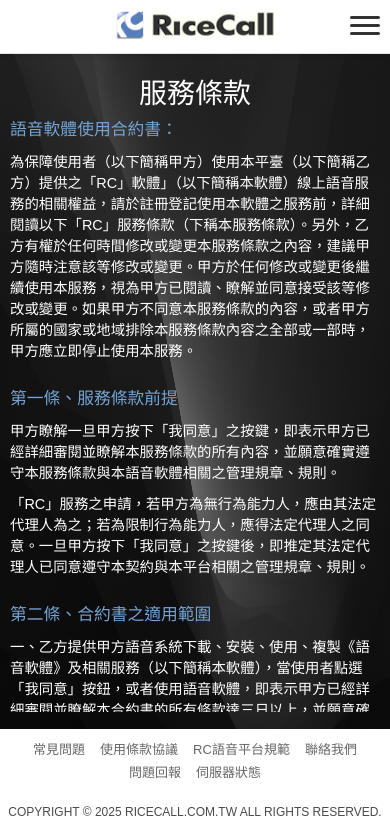
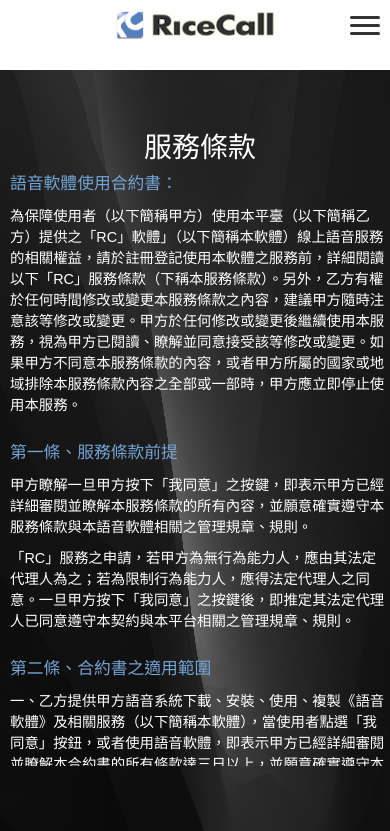
Before and after one commit to cstrikeasia/rc-website, a Next.js app: page /agreement in a window 390 px wide. Shown: the top 831 px of the page. Built offline with nearby package versions, Linux system fonts and the light colour scheme.

Commit message:
fix: mutiple css styles

```diff
--- a/styles/common/content.module.css
+++ b/styles/common/content.module.css
@@ -5,7 +5,7 @@
     no-repeat;
   background-size: 100% 100%;
   color: #fff;
-  padding: 1rem 0px;
+  padding: 50px 0px 150px 0px;
   max-height: 100dvh;
 }
 
@@ -18,9 +18,11 @@
 }
 
 .main .wrapper {
+  height: auto;
+  display: flex;
+  flex-direction: column;
+  width: auto;
   max-width: 1150px;
-  min-height: 713.40px;
-  height: 60dvh;
   width: 100%;
   margin-left: auto;
   margin-right: auto;
@@ -49,15 +51,12 @@
 }
 
 .bgImage {
-  width: 100%;
-  max-width: 100%;
-  height: auto;
+  width: 60vw;
   max-height: 100%;
   aspect-ratio: 16 / 10;
   background-size: contain;
   background-image: url(../../public/images/rc-screenshot.png);
   background-repeat: no-repeat;
-  height: 35vw;
 }
 
 .main h1,
@@ -78,7 +77,7 @@
 }
 
 .main h2 {
-  font-size: 35px;
+  font-size: 40px;
   font-weight: 700;
 }
 
@@ -92,7 +91,6 @@
 .main ul a {
   display: inline-block;
   height: 55px;
-  width: 165px;
   line-height: 54px;
   background: #fff;
   border-radius: 30px;
@@ -179,24 +177,16 @@
 
 /** RWD **/
 @media screen and (max-width: 768px) {
-  .main {
-    margin-top: 4.5rem;
-  }
-
   .main .wrapper {
-    height: auto;
-    display: flex;
+    flex: 1;
     align-items: center;
-    flex-direction: column;
-    width: auto;
-    min-height: 0dvh;
   }
 
   .bgImage {
-    width: 100%;
-    background: url(../../public/images/rc-screenshot.png) center center no-repeat;
+    flex: 1;
+    background: url(../../public/images/rc-screenshot.png) center center
+      no-repeat;
     background-size: contain;
-    height: 43dvh;
     display: flex;
     justify-content: center;
     align-items: center;
@@ -238,8 +228,8 @@
   }
 }
 
-@media (min-width: 1920px) {
+/* @media (min-width: 1920px) {
   .bgImage {
-    height: 500px;
+    height: 750px;
   }
-}
+} */
--- a/styles/common/header.module.css
+++ b/styles/common/header.module.css
@@ -1,6 +1,6 @@
 /** Header **/
 .header {
-  height: auto;
+  height: 50px;
   padding: 10px 0;
 }
 
@@ -145,7 +145,7 @@
 
 /** RWD **/
 @media screen and (max-width: 768px) {
-  .header {
+  /* .header {
     position: fixed;
     top: 0;
     left: 0;
@@ -156,7 +156,7 @@
     border-bottom: 1px solid #0000001c;
     z-index: 999;
     text-align: center;
-  }
+  } */
 
   .wrapper {
     width: 100%;
@@ -207,13 +207,17 @@
   }
 
   .mobileMenu.open {
-    display: block;
+    position: relative;
+    display: flex;
+    flex-direction: column;
+    align-items: center;
+    width: 100%;
     background: #fff;
     padding: 10px 0;
-    z-index: 1;
-    position: relative;
-    top: 0.3dvh;
+    z-index: 999;
     border-bottom: 1px solid #0000001c;
+    top: 0;
+    left: 0;
   }
 
   .mobileMenu .navBar {
--- a/styles/home.module.css
+++ b/styles/home.module.css
@@ -10,27 +10,10 @@
   align-items: center;
 }
 
-.content {
-  display: flex;
-  flex-direction: column;
-  justify-content: center;
-  height: 30dvh;
-}
-
 @media screen and (max-width: 768px) {
-  .main .wrapper {
-    min-height: auto;
-    height: auto;
-    margin: 0;
-  }
-
   .main {
     display: flex !important;
     flex-direction: column;
-  }
-
-  .content {
-    height: 25dvh;
   }
 
   .main p {
```
